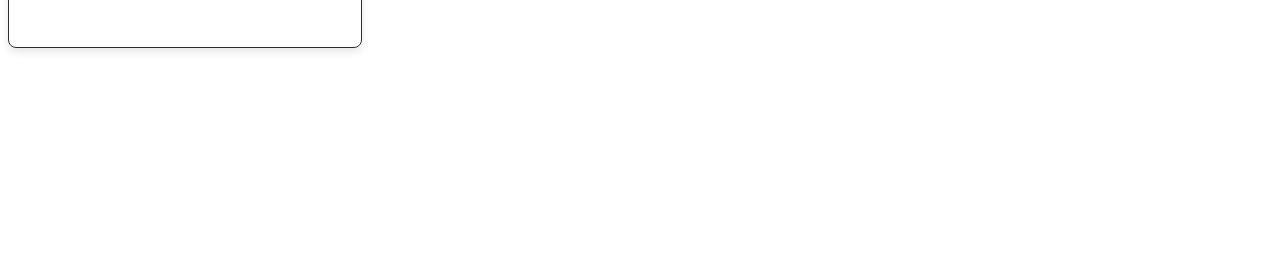
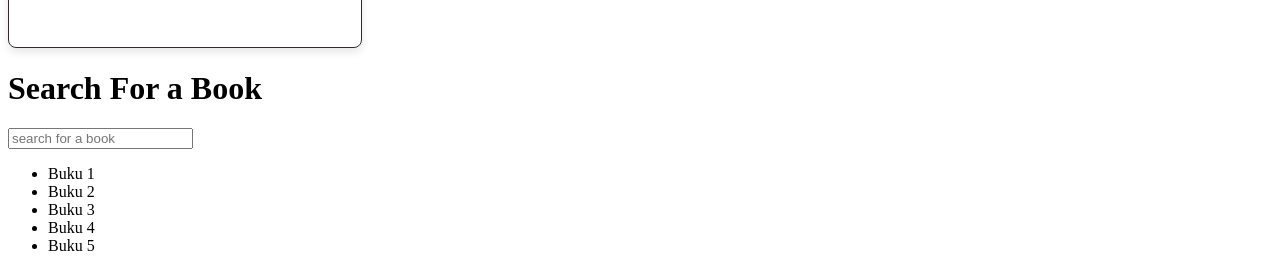
Before and after one commit to Caprizziest/belajar_angular, an Angular app: page / in a window 1280 px wide. Shown: the part 1644-1912 px from the top of the page. Before the commit the page ends 1708 px from the top, so only its background shows below. Built offline with nearby package versions, Linux system fonts and the light colour scheme.

Commit message:
modul 13

```diff
--- a/src/app/buku-list/buku-list.html
+++ b/src/app/buku-list/buku-list.html
@@ -19,3 +19,13 @@
 <h1>keterangan pinjam:{{ keteranganPinjam() }}  </h1>
 
 <app-buku-detail [buku]="currentBuku()"></app-buku-detail>
+
+<h1>Search For a Book</h1>
+<input type="text" [ngModel]="searchTerm()" (ngModelChange)="searchTerm.set($event)" placeholder="search for a book" />
+<ul>
+  @for (buku of filteredBook(); track buku.judul) {
+    <li>{{ buku.judul }}</li>
+  } @empty {
+    <li>No books found matching your search.</li>
+  }
+</ul>
--- a/src/app/buku-list/buku-list.ts
+++ b/src/app/buku-list/buku-list.ts
@@ -1,13 +1,15 @@
 import { Component, signal, computed } from '@angular/core';
 import { Buku, User, Peminjaman } from '../../mock/mock-buku';
 import { BukuDetail } from '../buku-detail/buku-detail';
+import { FormsModule } from '@angular/forms';
 
 @Component({
   selector: 'app-buku-list',
-  imports: [BukuDetail],
+  imports: [BukuDetail, FormsModule],
   templateUrl: './buku-list.html',
   styleUrl: './buku-list.css',
 })
+
 export class BukuList {
   Buku = Buku;
   User = User;
@@ -21,4 +23,13 @@ export class BukuList {
   keteranganPinjam = computed(() => {
     return `Buku ${this.currentBuku().judul} ditulis oleh ${this.currentBuku().pengarang} dipinjam oleh ${this.currentUser().nama} pada tanggal ${this.currentPeminjam().tanggal_pinjam} kembali pada tanggal ${this.currentPeminjam().tanggal_kembali}`;
   })
+
+  searchTerm = signal("")
+
+  filteredBook = computed(() => {
+    const query = this.searchTerm().toLocaleLowerCase();
+    return this.Buku.filter(buku => {
+      return buku.judul.toLocaleLowerCase().includes(query);
+    })
+  })
 }
```
Also changed, not shown: 1 other file (tests, documents, lock files or other folders).
